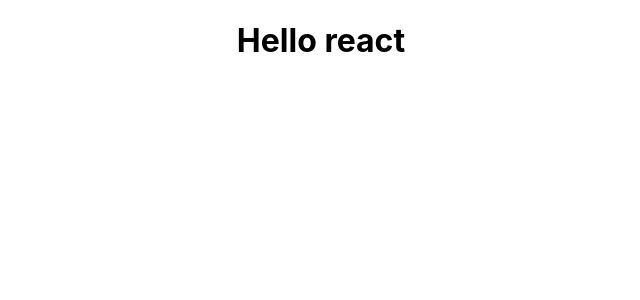
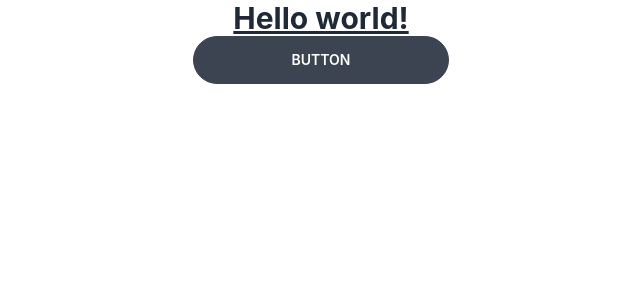
Before and after one commit to naymurweb/learnup-client-side, a React (Create React App) app: page / in a window 1280 px wide. Shown: the top 300 px of the page, without its empty margins (319-959 px from the left). Built offline with nearby package versions, Linux system fonts and the light colour scheme.

Commit message:
firebase and route and tailwind init

```diff
--- /dev/null
+++ b/postcss.config.js
@@ -0,0 +1,6 @@
+module.exports = {
+  plugins: {
+    tailwindcss: {},
+    autoprefixer: {},
+  },
+}
--- a/src/App.js
+++ b/src/App.js
@@ -3,7 +3,11 @@
 function App() {
   return (
     <div className="App">
-      <h1>Hello react</h1>
+      <h1 className="text-3xl font-bold underline">
+      Hello world!
+    </h1>
+    <button class="btn w-64 rounded-full">Button</button>
+
     </div>
   );
 }
--- /dev/null
+++ b/src/firebase/firebase.config.js
@@ -0,0 +1,19 @@
+// Import the functions you need from the SDKs you need
+import { initializeApp } from "firebase/app";
+// TODO: Add SDKs for Firebase products that you want to use
+// https://firebase.google.com/docs/web/setup#available-libraries
+
+// Your web app's Firebase configuration
+const firebaseConfig = {
+  apiKey: "AIzaSyCNYBLB6qB8FrlhAbRF-4QcY06n-kg8k_E",
+  authDomain: "skilify-client.firebaseapp.com",
+  projectId: "skilify-client",
+  storageBucket: "skilify-client.appspot.com",
+  messagingSenderId: "148639218045",
+  appId: "1:148639218045:web:d562a4f8237b3bee2eb414",
+};
+
+// Initialize Firebase
+const app = initializeApp(firebaseConfig);
+
+export default app;
--- a/src/index.css
+++ b/src/index.css
@@ -1,3 +1,7 @@
+@tailwind base;
+@tailwind components;
+@tailwind utilities;
+
 body {
   margin: 0;
   font-family: -apple-system, BlinkMacSystemFont, 'Segoe UI', 'Roboto', 'Oxygen',
--- /dev/null
+++ b/tailwind.config.js
@@ -0,0 +1,8 @@
+/** @type {import('tailwindcss').Config} */
+module.exports = {
+  content: ["./src/**/*.{js,jsx,ts,tsx}"],
+  theme: {
+    extend: {},
+  },
+  plugins: [require("daisyui")],
+};
```
Also changed, not shown: package.json (+8 -0 lines), 1 other file (tests, documents, lock files or other folders).
